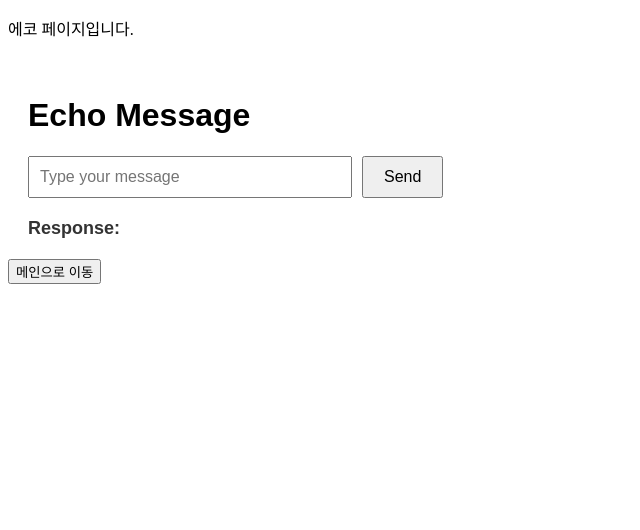
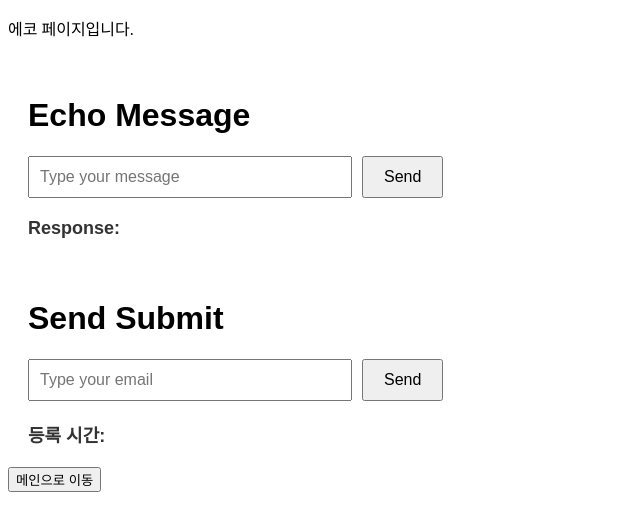
Before and after one commit to wafflestudio/internhasha-web, a React (Vite) app: page / in a window 1280 px wide. Both pictures are taken after a click on the button "에코 페이지로 이동". Shown: the top 530 px of the page, without its empty margins (0-640 px from the left). Built offline with nearby package versions, Linux system fonts and the light colour scheme; no server answers.

Commit message:
✨ json 통신 및 text 통신 확인

```diff
--- a/src/App.tsx
+++ b/src/App.tsx
@@ -44,6 +44,20 @@ export const App = () => {
         : {}),
     });
 
+    const echoRegex = /^echo\/.*$/;
+
+    if (echoRegex.test(content.path)) {
+      const responseText = (await response.text().catch(() => null)) as string;
+      const responseBody = {
+        message: responseText,
+      };
+
+      return {
+        status: response.status,
+        data: responseBody,
+      };
+    }
+
     const responseBody = (await response.json().catch(() => null)) as unknown;
 
     return {
--- a/src/entities/echo.ts
+++ b/src/entities/echo.ts
@@ -2,4 +2,10 @@ export type EchoMessage = {
   message: string;
 };
 
+export type UserSubmit = {
+  email: string;
+  isSubscribed: boolean;
+  createdAt: string;
+};
+
 export const MESSAGE_MAX_LENGTH = 500;
--- a/src/feature/echo/index.ts
+++ b/src/feature/echo/index.ts
@@ -1,2 +1,2 @@
 export * from '@/feature/echo/service';
-export { MessageUppercaseConverter } from '@/feature/echo/ui';
+export { MessageUppercaseConverter, SendSubmit } from '@/feature/echo/ui';
--- a/src/feature/echo/service/index.ts
+++ b/src/feature/echo/service/index.ts
@@ -1,9 +1,14 @@
-import type { EchoMessage } from '@/entities/echo';
+import type { EchoMessage, UserSubmit } from '@/entities/echo';
 import type { ServiceResponse } from '@/entities/response';
 import type { Apis } from '@/shared/api';
 
 export type EchoService = {
   sendMessage({ message }: { message: string }): ServiceResponse<EchoMessage>;
+  sendSubmit({
+    body,
+  }: {
+    body: Omit<UserSubmit, 'createdAt'>;
+  }): ServiceResponse<UserSubmit>;
 };
 
 export const implEchoService = ({ apis }: { apis: Apis }): EchoService => ({
@@ -17,6 +22,17 @@ export const implEchoService = ({ apis }: { apis: Apis }): EchoService => ({
         data,
       };
     }
-    return { type: 'error', message: data.message };
+    return { type: 'error', message: data.error };
+  },
+  sendSubmit: async ({ body }) => {
+    const { status, data } = await apis['POST /pretotype']({ body });
+
+    if (status === 200) {
+      return {
+        type: 'success',
+        data,
+      };
+    }
+    return { type: 'error', message: data.error };
   },
 });
--- /dev/null
+++ b/src/feature/echo/ui/MessageUppercaseConverter.tsx
@@ -0,0 +1,83 @@
+import { useMutation } from '@tanstack/react-query';
+import { useState } from 'react';
+
+import { echoPresentation } from '@/feature/echo/presentation';
+import { useGuardContext } from '@/shared/context/hooks';
+import { ServiceContext } from '@/shared/context/ServiceContext';
+
+export const MessageUppercaseConverter = () => {
+  const [isValidationError, setIsValidationError] = useState(false);
+  const messageState = echoPresentation.useMessageValidator();
+  const { sendMessage, responseMessage, isPending } = useSendMessage();
+
+  const handleButtonClick = () => {
+    if (messageState.input.isError) {
+      setIsValidationError(true);
+    } else {
+      sendMessage({ message: messageState.input.value });
+    }
+  };
+
+  return (
+    <div style={{ padding: '20px', fontFamily: 'Arial, sans-serif' }}>
+      <h1>Echo Message</h1>
+      <input
+        type="text"
+        value={messageState.input.value}
+        onChange={(e) => {
+          messageState.input.onChange(e.target.value);
+        }}
+        placeholder="Type your message"
+        disabled={isPending}
+        style={{ padding: '10px', width: '300px', fontSize: '16px' }}
+      />
+      <button
+        onClick={() => {
+          handleButtonClick();
+        }}
+        style={{
+          padding: '10px 20px',
+          marginLeft: '10px',
+          fontSize: '16px',
+          cursor: 'pointer',
+        }}
+        disabled={isPending}
+      >
+        Send
+      </button>
+      {isValidationError && (
+        <div style={{ marginTop: '20px', fontSize: '18px', color: 'red' }}>
+          <strong>
+            최대 입력 글자자수를 초과하였습니다. 500자 이내로 다시 입력해주세요.
+          </strong>
+        </div>
+      )}
+      <div style={{ marginTop: '20px', fontSize: '18px', color: '#333' }}>
+        <strong>Response:</strong> {responseMessage}
+      </div>
+    </div>
+  );
+};
+
+const useSendMessage = () => {
+  const { echoService } = useGuardContext(ServiceContext);
+  const [responseMessage, setResponseMessage] = useState('');
+
+  const { mutate: sendMessage, isPending } = useMutation({
+    mutationFn: ({ message }: { message: string }) => {
+      return echoService.sendMessage({ message });
+    },
+    onSuccess: (response) => {
+      if (response.type === 'success') {
+        setResponseMessage(response.data.message);
+      } else {
+        setResponseMessage('오류가 발생했습니다. 잠시 후에 다시 실행해주세요.');
+      }
+    },
+    onError: () => {
+      setResponseMessage('오류가 발생했습니다. 잠시 후에 다시 실행해주세요.');
+    },
+  });
+
+  return { sendMessage, responseMessage, isPending };
+};
--- /dev/null
+++ b/src/feature/echo/ui/SendSubmit.tsx
@@ -0,0 +1,70 @@
+import { useMutation } from '@tanstack/react-query';
+import { useState } from 'react';
+
+import { useGuardContext } from '@/shared/context/hooks';
+import { ServiceContext } from '@/shared/context/ServiceContext';
+
+export const SendSubmit = () => {
+  const [email, setEmail] = useState('');
+  const { sendMessage, date, isPending } = useSendSubmit();
+
+  const handleButtonClick = () => {
+    sendMessage({ email });
+  };
+
+  return (
+    <div style={{ padding: '20px', fontFamily: 'Arial, sans-serif' }}>
+      <h1>Send Submit</h1>
+      <input
+        type="text"
+        value={email}
+        onChange={(e) => {
+          setEmail(e.target.value);
+        }}
+        placeholder="Type your email"
+        disabled={isPending}
+        style={{ padding: '10px', width: '300px', fontSize: '16px' }}
+      />
+      <button
+        onClick={handleButtonClick}
+        style={{
+          padding: '10px 20px',
+          marginLeft: '10px',
+          fontSize: '16px',
+          cursor: 'pointer',
+        }}
+        disabled={isPending}
+      >
+        {isPending ? 'Sending...' : 'Send'}
+      </button>
+      <div style={{ marginTop: '20px', fontSize: '18px', color: '#333' }}>
+        <strong>등록 시간:</strong> {date}
+      </div>
+    </div>
+  );
+};
+
+const useSendSubmit = () => {
+  const { echoService } = useGuardContext(ServiceContext);
+  const [date, setDate] = useState('');
+
+  const { mutate: sendMessage, isPending } = useMutation({
+    mutationFn: async ({ email }: { email: string }) => {
+      return await echoService.sendSubmit({
+        body: { email: email, isSubscribed: true },
+      });
+    },
+    onSuccess: (response) => {
+      if (response.type === 'success') {
+        setDate(response.data.createdAt); // Convert to uppercase
+      } else {
+        setDate('오류가 발생했습니다. 잠시 후에 다시 시도해주세요.');
+      }
+    },
+    onError: () => {
+      setDate('오류가 발생했습니다. 잠시 후에 다시 시도해주세요.');
+    },
+  });
+
+  return { sendMessage, date, isPending };
+};
--- a/src/feature/echo/ui/index.tsx
+++ b/src/feature/echo/ui/index.tsx
@@ -1,83 +1,2 @@
-import { useMutation } from '@tanstack/react-query';
-import { useState } from 'react';
-
-import { echoPresentation } from '@/feature/echo/presentation';
-import { useGuardContext } from '@/shared/context/hooks';
-import { ServiceContext } from '@/shared/context/ServiceContext';
-
-export const MessageUppercaseConverter = () => {
-  const [isValidationError, setIsValidationError] = useState(false);
-  const messageState = echoPresentation.useMessageValidator();
-  const { sendMessage, responseMessage, isPending } = useSendMessage();
-
-  const handleButtonClick = () => {
-    if (messageState.input.isError) {
-      setIsValidationError(true);
-    } else {
-      sendMessage({ message: messageState.input.value });
-    }
-  };
-
-  return (
-    <div style={{ padding: '20px', fontFamily: 'Arial, sans-serif' }}>
-      <h1>Echo Message</h1>
-      <input
-        type="text"
-        value={messageState.input.value}
-        onChange={(e) => {
-          messageState.input.onChange(e.target.value);
-        }}
-        placeholder="Type your message"
-        disabled={isPending}
-        style={{ padding: '10px', width: '300px', fontSize: '16px' }}
-      />
-      <button
-        onClick={() => {
-          handleButtonClick();
-        }}
-        style={{
-          padding: '10px 20px',
-          marginLeft: '10px',
-          fontSize: '16px',
-          cursor: 'pointer',
-        }}
-        disabled={isPending}
-      >
-        Send
-      </button>
-      {isValidationError && (
-        <div style={{ marginTop: '20px', fontSize: '18px', color: 'red' }}>
-          <strong>
-            최대 입력 글자자수를 초과하였습니다. 500자 이내로 다시 입력해주세요.
-          </strong>
-        </div>
-      )}
-      <div style={{ marginTop: '20px', fontSize: '18px', color: '#333' }}>
-        <strong>Response:</strong> {responseMessage}
-      </div>
-    </div>
-  );
-};
-
-const useSendMessage = () => {
-  const { echoService } = useGuardContext(ServiceContext);
-  const [responseMessage, setResponseMessage] = useState('');
-
-  const { mutate: sendMessage, isPending } = useMutation({
-    mutationFn: ({ message }: { message: string }) => {
-      return echoService.sendMessage({ message });
-    },
-    onSuccess: (response) => {
-      if (response.type === 'success') {
-        setResponseMessage(response.data.message);
-      } else {
-        setResponseMessage('오류가 발생했습니다. 잠시 후에 다시 실행해주세요.');
-      }
-    },
-    onError: () => {
-      setResponseMessage('오류가 발생했습니다. 잠시 후에 다시 실행해주세요.');
-    },
-  });
-
-  return { sendMessage, responseMessage, isPending };
-};
+export * from '@/feature/echo/ui/MessageUppercaseConverter';
+export * from '@/feature/echo/ui/SendSubmit';
--- a/src/pages/EchoPage.tsx
+++ b/src/pages/EchoPage.tsx
@@ -1,4 +1,4 @@
-import { MessageUppercaseConverter } from '@/feature/echo';
+import { MessageUppercaseConverter, SendSubmit } from '@/feature/echo';
 import { useRouteNavigation } from '@/shared/navigate/hooks';
 
 export const EchoPage = () => {
@@ -8,6 +8,7 @@ export const EchoPage = () => {
     <div>
       <p>에코 페이지입니다.</p>
       <MessageUppercaseConverter />
+      <SendSubmit />
       <button onClick={toMain}>메인으로 이동</button>
     </div>
   );
--- a/src/shared/api/api.ts
+++ b/src/shared/api/api.ts
@@ -4,7 +4,11 @@ import type {
   ResponseNecessary,
   SuccessResponse,
 } from '@/shared/api/entities/params';
-import type { EchoParams } from '@/shared/api/entities/schemas';
+import type {
+  EchoParams,
+  PretotypeUserSubmitDto,
+  PretotypeUserSubmitRequest,
+} from '@/shared/api/entities/schemas';
 
 type GetApisProps = {
   callWithToken: <R extends ResponseNecessary>(
@@ -27,12 +31,18 @@ export const getApis = ({ callWithToken, callWithoutToken }: GetApisProps) =>
     'GET /echo/:message': ({ params }: { params: EchoParams }) =>
       callWithoutToken<SuccessResponse<never>>({
         method: 'GET',
-        path: `echo/${params.message}/`,
+        path: `echo/${params.message}`,
       }),
-    'GET /echo': ({ token }: { token: string }) =>
-      callWithToken({
+    'POST /pretotype': ({ body }: { body: PretotypeUserSubmitRequest }) =>
+      callWithoutToken<SuccessResponse<PretotypeUserSubmitDto>>({
+        method: 'POST',
+        path: 'pretotype',
+        body,
+      }),
+    'GET /pretotype/mock': ({ token }: { token: string }) =>
+      callWithToken<SuccessResponse<PretotypeUserSubmitDto[]>>({
         method: 'GET',
-        path: 'echo',
+        path: 'pretotype/list',
         token,
       }),
   }) satisfies Record<string, Api>;
--- a/src/shared/api/entities/params.ts
+++ b/src/shared/api/entities/params.ts
@@ -12,7 +12,7 @@ export type ErrorResponse<Status extends number = 400 | 401 | 403 | 404 | 500> =
   {
     status: Status;
     data: {
-      message: string;
+      error: string;
     };
   };
 
```
Also changed, not shown: src/shared/api/entities/schemas.ts (+11 -0 lines).
